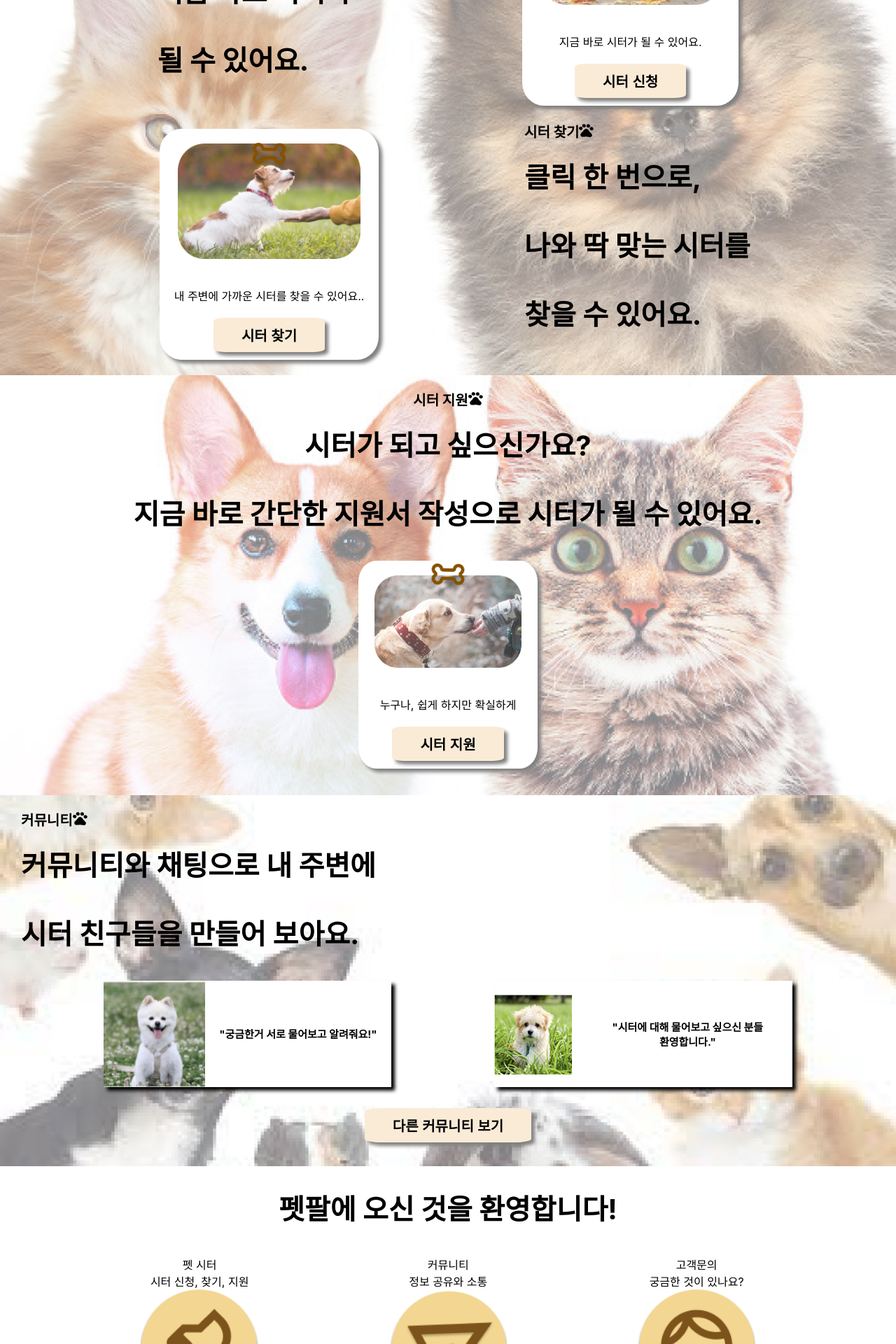
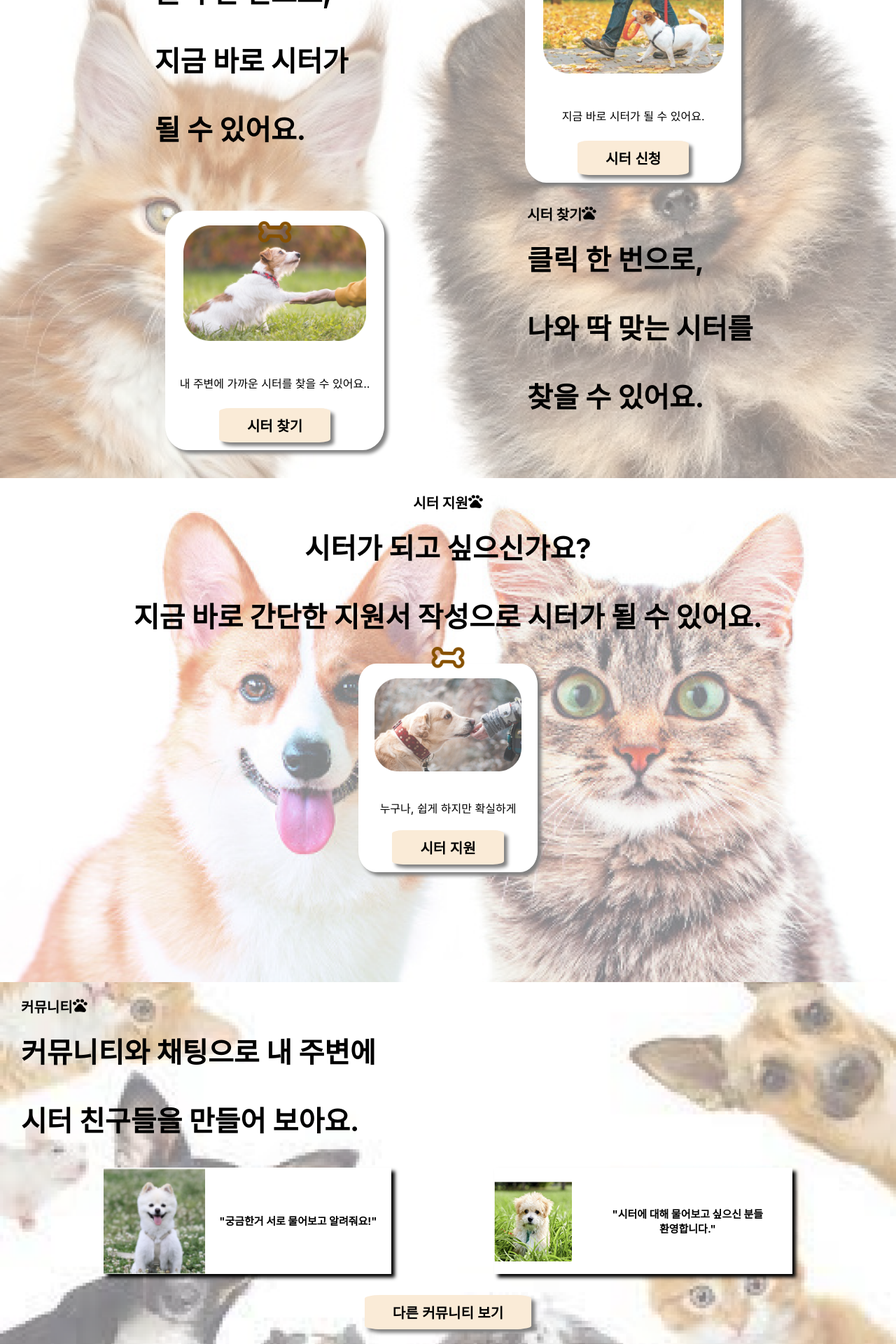
Before and after one commit to PetPal-KITLION/Front-End, a React (Create React App) app in the folder petpal/: page / in a window 1280 px wide. Shown: the part 880-2800 px from the top of the page at 70% size. Built offline with nearby package versions, Linux system fonts and the light colour scheme.

Commit message:
feat:단위수정

```diff
--- a/petpal/src/components/Main5.jsx
+++ b/petpal/src/components/Main5.jsx
@@ -10,8 +10,8 @@ const Main5 = () => {
       <div>
         <div id="footer">
           <div id="footer1">
-            <div>펫 시터</div>
-            <div>시터 신청, 찾기, 지원</div>
+            <div id="subject">펫 시터</div>
+            <div id="text">시터 신청, 찾기, 지원</div>
             <img
               src={`${process.env.PUBLIC_URL}/image/강아지 아이콘.png`}
               style={{ width: "120%" }}
@@ -19,8 +19,8 @@ const Main5 = () => {
             />
           </div>
           <div id="footer2">
-            <div>커뮤니티</div>
-            <div>정보 공유와 소통</div>
+            <div id="subject">커뮤니티</div>
+            <div id="text">정보 공유와 소통</div>
             <img
               src={`${process.env.PUBLIC_URL}/image/보내기 아이콘.png`}
               style={{ width: "120%" }}
@@ -28,8 +28,8 @@ const Main5 = () => {
             />
           </div>
           <div id="footer3">
-            <div>고객문의</div>
-            <div>궁금한 것이 있나요?</div>
+            <div id="subject">고객문의</div>
+            <div id="text">궁금한 것이 있나요?</div>
             <img
               src={`${process.env.PUBLIC_URL}/image/고객상담 아이콘.png`}
               style={{ width: "120%" }}
--- a/petpal/src/style/Dropdown.css
+++ b/petpal/src/style/Dropdown.css
@@ -5,10 +5,10 @@
   background-color: rgb(255, 255, 255);
   text-align: center;
   list-style: none;
-  margin-left: 155px;
-  top: 175px;
+  margin-left: 20vh;
+  top: 23vh;
 }
 
 #dropMenu:not(:last-child) {
-  margin-right: 125px;
+  margin-right: 16.8vh;
 }
--- a/petpal/src/style/Main1.css
+++ b/petpal/src/style/Main1.css
@@ -1,5 +1,5 @@
 #Main1Div {
-  height: 470px;
+  height: 70vh;
   text-align: center;
   background-image: url(../../public/image/Main1.png);
   background-position: center;
--- a/petpal/src/style/Main2.css
+++ b/petpal/src/style/Main2.css
@@ -14,12 +14,12 @@
   display: flex;
   justify-content: space-evenly;
   align-items: center;
-  padding-bottom: 20px;
+  padding-bottom: 5vh;
 }
 
 #applyNow {
-  margin-top: 40px;
-  margin-bottom: 20px;
+  margin-top: 6vh;
+  margin-bottom: 3vh;
 }
 
 #applySitter {
@@ -31,20 +31,20 @@
   display: flex;
   flex-direction: column;
   align-items: center;
-  margin-left: 20px;
-  margin-top: 30px;
+  margin-left: 4vh;
+  margin-top: 5vh;
 }
 
 #applySitterImg1 {
   text-align: center;
   position: absolute;
-  bottom: 10px;
+  bottom: -8vh;
 }
 
 #applySitterImg2 {
   text-align: center;
   position: absolute;
-  bottom: -344px;
+  bottom: -57vh;
 }
 
 #applybt {
--- a/petpal/src/style/Main3.css
+++ b/petpal/src/style/Main3.css
@@ -3,13 +3,13 @@
   background-position: center;
   background-size: cover;
   text-align: center;
-  height: 600px;
+  height: 90vh;
 }
 
 #applySitterImg3 {
   text-align: center;
   position: absolute;
-  bottom: -945px;
+  bottom: -133vh;
 }
 
 #supportSitter {
--- a/petpal/src/style/Main4.css
+++ b/petpal/src/style/Main4.css
@@ -2,7 +2,7 @@
   background-image: url(../../public/image/Main4.png);
   background-position: center;
   background-size: cover;
-  height: 530px;
+  height: 75vh;
 }
 
 #Main4DivText {
--- a/petpal/src/style/Main5.css
+++ b/petpal/src/style/Main5.css
@@ -27,3 +27,14 @@
   flex-direction: column;
   align-items: center;
 }
+
+#subject {
+  font-size: 30px;
+  font-weight: bold;
+}
+
+#text {
+  font-size: 15px;
+  font-weight: bold;
+  margin: 1vh auto;
+}
```
